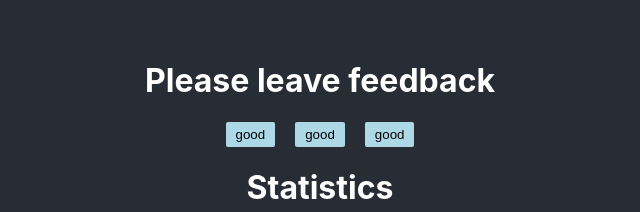
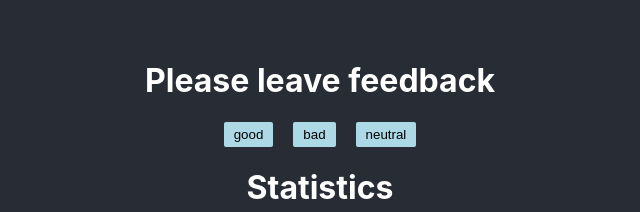
Before and after one commit to Mykhailo-Gogol/goit-react-hw-02-feedback, a React (Create React App) app: page / in a window 1280 px wide. Shown: the top 212 px of the page, without its empty margins (320-960 px from the left). Built offline with nearby package versions, Linux system fonts and the light colour scheme.

Commit message:
Додає тайтли для кнопок

```diff
--- a/src/components/Button/index.js
+++ b/src/components/Button/index.js
@@ -1,10 +1,10 @@
 import React from "react";
 import s from "./FeedbackOptions.module.css";
 
-const Button = ({ func }) => {
+const Button = ({ func, buttonTitle }) => {
   return (
     <button onClick={() => func()} className={s.button} type="button">
-      good
+      {buttonTitle}
     </button>
   );
 };
--- a/src/components/FeedbackOptions/index.js
+++ b/src/components/FeedbackOptions/index.js
@@ -7,9 +7,9 @@ const FeedbackOptions = ({ onLeaveFeedback }) => {
 
   return (
     <div>
-      <Button func={onGood} />
-      <Button func={onBad} />
-      <Button func={onNeutral} />
+      <Button func={onGood} buttonTitle="good" />
+      <Button func={onBad} buttonTitle="bad" />
+      <Button func={onNeutral} buttonTitle="neutral" />
     </div>
   );
 };
```
